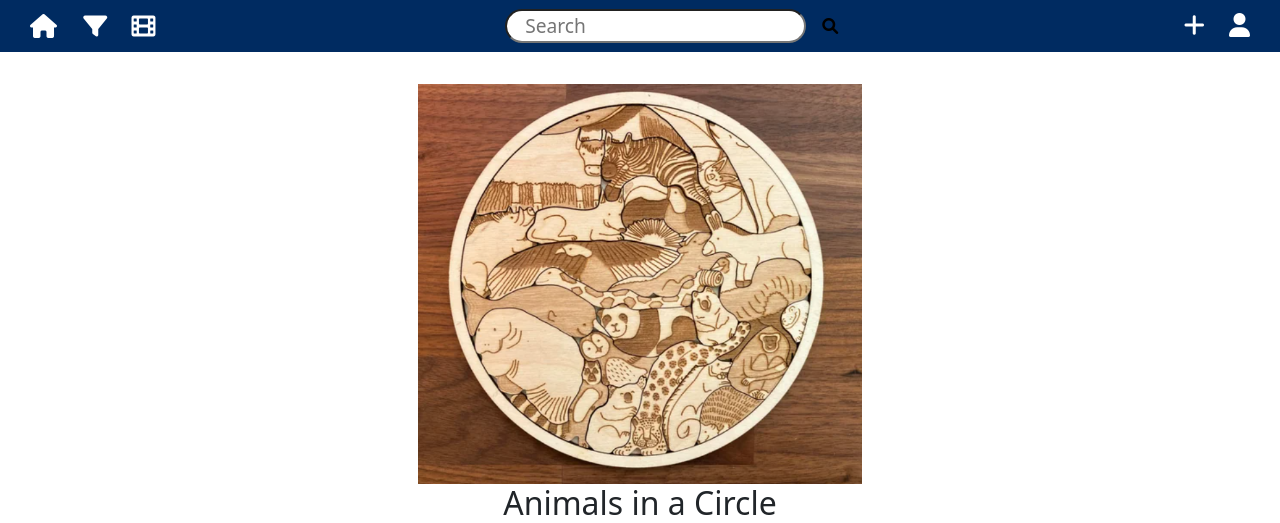
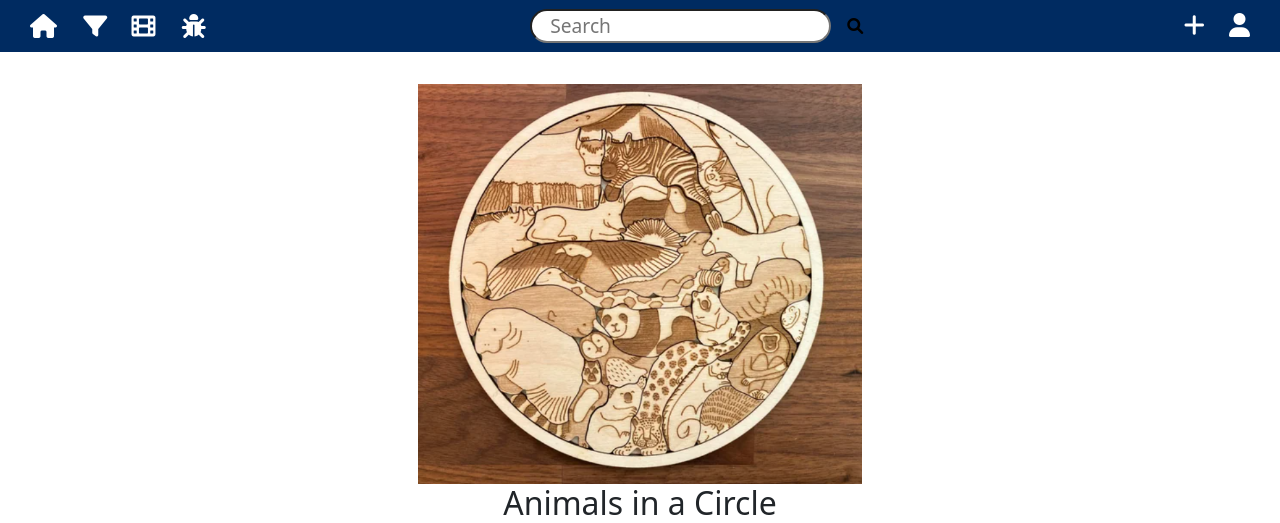
Before and after one commit to EastsidePreparatorySchool/epstudio, a Flask app: page /creation/1 in a window 1280 px wide. Shown: the top 523 px of the page. Run offline with Flask 3, Linux system fonts and the light colour scheme.

Commit message:
bug report button

```diff
--- a/templates/base.html
+++ b/templates/base.html
@@ -22,6 +22,9 @@
             </a>
             <a href="{{ url_for('gallery') }}" class="brand">
                 <i class="fa-solid fa-film"></i> <!-- Gallery icon -->
+            </a>
+            <a href="https://forms.office.com/Pages/ResponsePage.aspx?id=ix5osiDdz0axYzcaLXxgFLaDAZj1t9tGopHx4EEumw1UNktXN0o0NVFaUlIxOTU5SDdUUlVDT1M5TC4u" target="_blank" class="brand">
+                <i class="fa-solid fa-bug"></i> <!-- Bug Report icon -->
             </a>
         </div>
 
```
